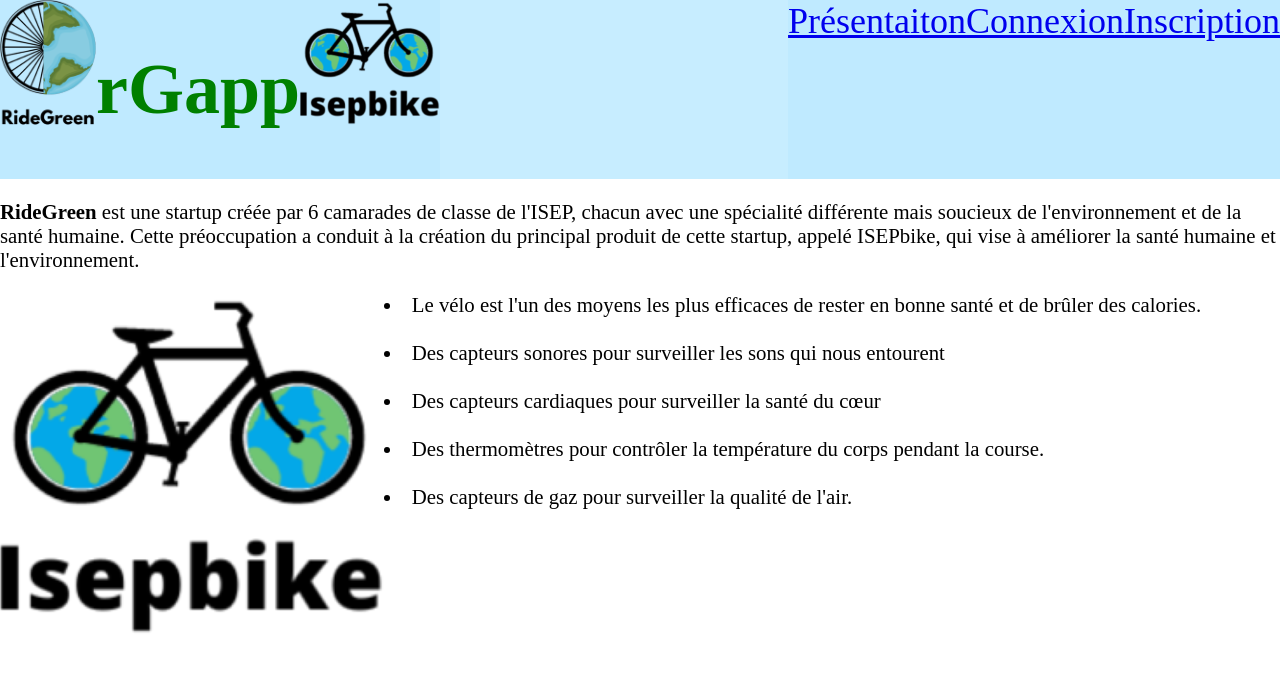
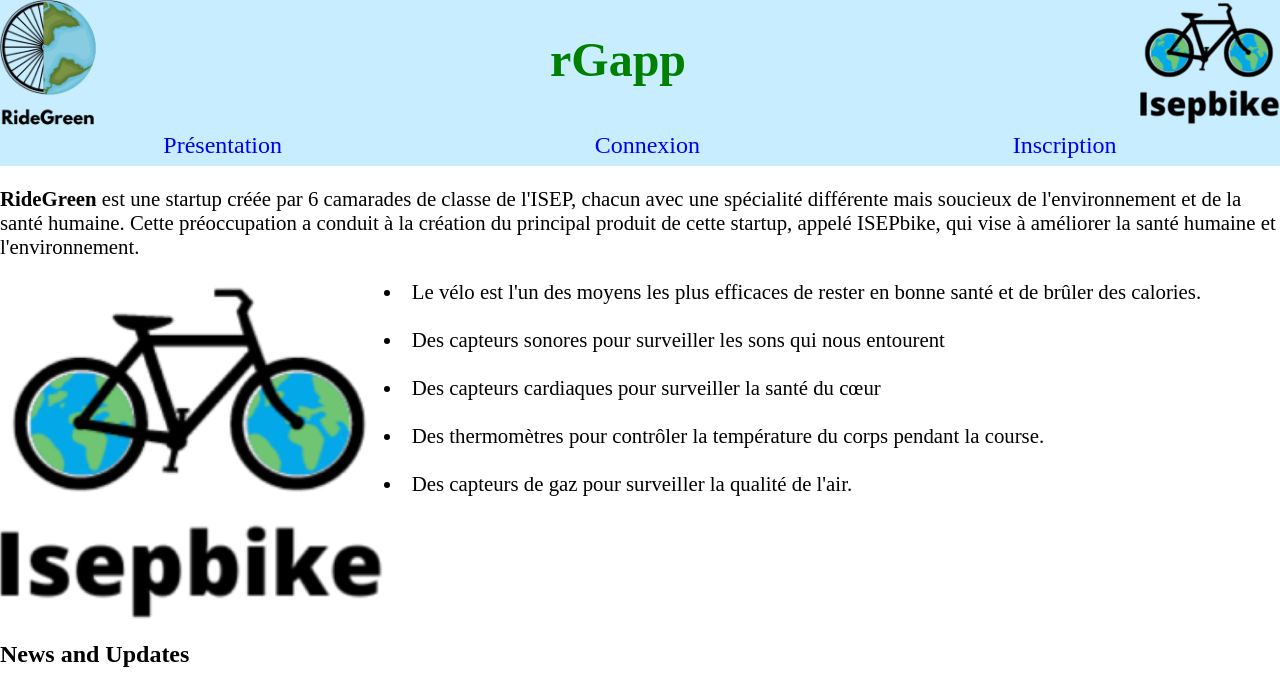
Before and after one commit to Ulysssssssssssse/RGAPP, a PHP site: page /PRESENTATION.html in a window 1280 px wide. Shown: the top 685 px of the page. Run offline with PHP 8.4, Linux system fonts and the light colour scheme.

Commit message:
correction header

```diff
--- a/PRESENTATION.html
+++ b/PRESENTATION.html
@@ -18,18 +18,12 @@
             <a href="PRESENTATION.html"><img src="images/Isepbike logo.png" alt="logo Ridegreen" id="logo" /></a>
             </div>
             <div class="ligne2">
-                <a href="PRESENTATION.html">Présentaiton</a>
+                <a href="PRESENTATION.html">Présentation</a>
                 <a href="connexion.php">Connexion</a>
                 <a href="INSCRIPTION.php">Inscription</a>
             </div>
         </header>
-        <footer>
-            <a href="CGU.html">Mentions légales</a>
-            <a href="mailto:ridegreencontact@gmail.com" title="ridegreencontact@gmail.com">Contact</a>
-            <a href="FAQ.html">FAQ</a>
-        </footer>
 
-        <!-- <?php include('footer.php'); ?> -->
 
         <div id ="about">
             <div class = "about">
@@ -48,7 +42,19 @@
                 </li><br>
                 </div>
             </div>
+            <div class="rightcolumn">
+                <div class="card">
+                  <h2>News and Updates</h2>
+                  <div class="fakeimg"><a href='https://www.france24.com/fr/europe/20221213-l-ue-approuve-une-taxe-carbone-sur-les-importations-de-produits-polluants'>L’Union européenne approuve une taxe carbone aux frontières</a><img src=https://www.france24.com/fr/europe/20221213-l-ue-approuve-une-taxe-carbone-sur-les-importations-de-produits-polluants"></div><br>
+                  <div class="fakeimg"><a href='https://www.liberation.fr/environnement/pollution-sonore-maritime-le-niveau-de-bruit-en-mer-double-tous-les-dix-ans-20221211_UGTPDR2HJZGM5IFDKH3DUAS37Y/'>Pollution sonore maritime : «Le niveau de bruit en mer double tous les dix ans»</a><img src=https://www.france24.com/fr/europe/20221213-l-ue-approuve-une-taxe-carbone-sur-les-importations-de-produits-polluants"></div><br>
+                  <div class="fakeimg"><a href='https://www.lagazettedescommunes.com/841298/pourquoi-la-pollution-venant-des-transports-ne-baisse-pas/'>Pourquoi la pollution venant des transports ne baisse pas</a></div>
+                </div>
+            </div>
         </div>
-
+        <footer>
+            <a href="CGU.html">Mentions légales</a>
+            <a href="mailto:ridegreencontact@gmail.com" title="ridegreencontact@gmail.com">Contact</a>
+            <a href="FAQ.html">FAQ</a>
+        </footer>
     </body>
 </html>
--- a/style.css
+++ b/style.css
@@ -4,11 +4,8 @@ body {
 
 header
 {
-    font-size: 1.5em;
 display: flex;
-justify-content: space-between;
-background: rgba(190,234,255,0.85);
-color: green;
+flex-direction: column;
 }
 .ligne1
 {
@@ -21,11 +18,18 @@ color: green;
 
 .ligne2
 {
-font-size: 1.5em;
-display: flex;
-justify-content: space-around;
-background: rgba(190,234,255,0.85);
-color: green;
+    padding: 7px;
+    font-size: 1.5em;
+    display: flex;
+    justify-content: space-around;
+    background: rgba(190,234,255,0.85);
+    color: green;
+}
+
+.ligne2 a
+{
+    text-decoration: none;
+
 }
 
 footer
```
